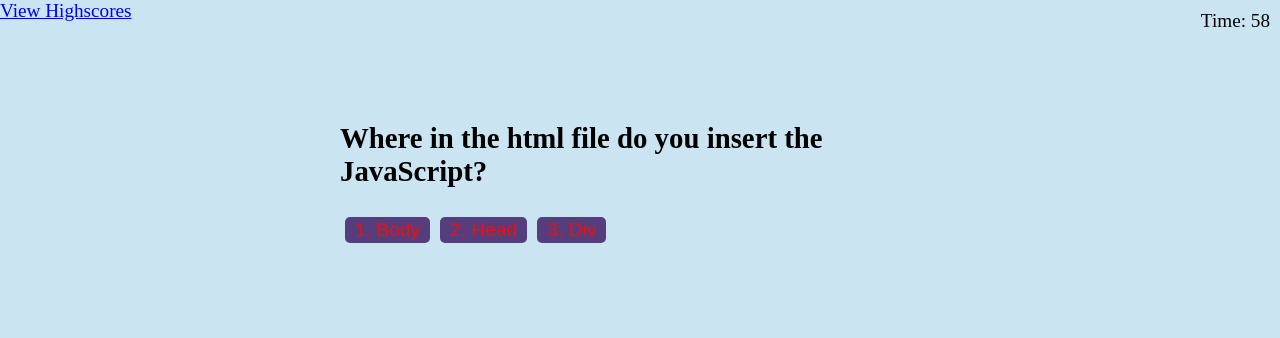
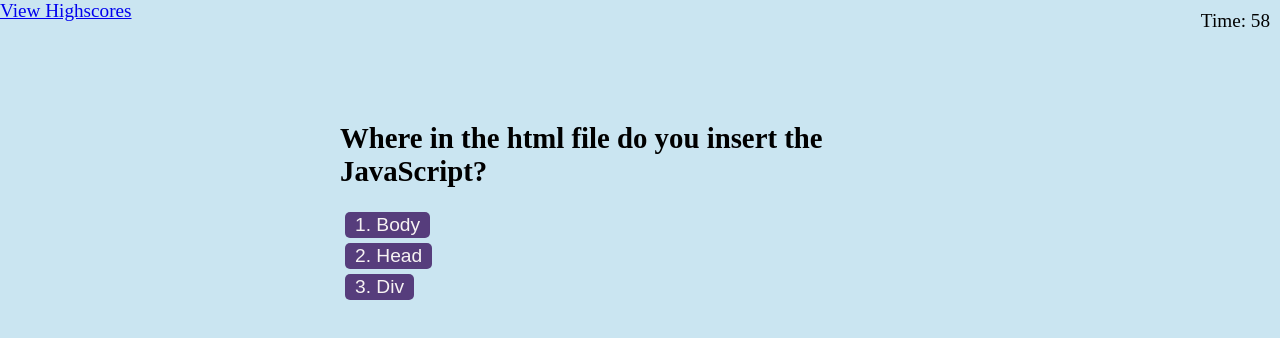
Before and after one commit to chrisricola/HomeworkQuiz, a plain HTML site: page index.html in a window 1280 px wide. Both pictures are taken after a click on the button "start quiz". Drawn offline with Linux system fonts and the light colour scheme.

Commit message:
added block line in style for choices button

```diff
--- a/style.css
+++ b/style.css
@@ -25,9 +25,16 @@ button {
 	background-color: #563d7c;
 	border-radius: 5px;
 	padding: 2px 10px;
-	color: rgb(236, 16, 16);
+	color: rgb(247, 243, 243);
 	border: 0;
 	transition: background-color 0.1s;
+  }
+  button:hover {
+	background-color: #8570a5;
+  }
+
+  .choices button {
+	display: block;
   }
 
 .hide {
```
